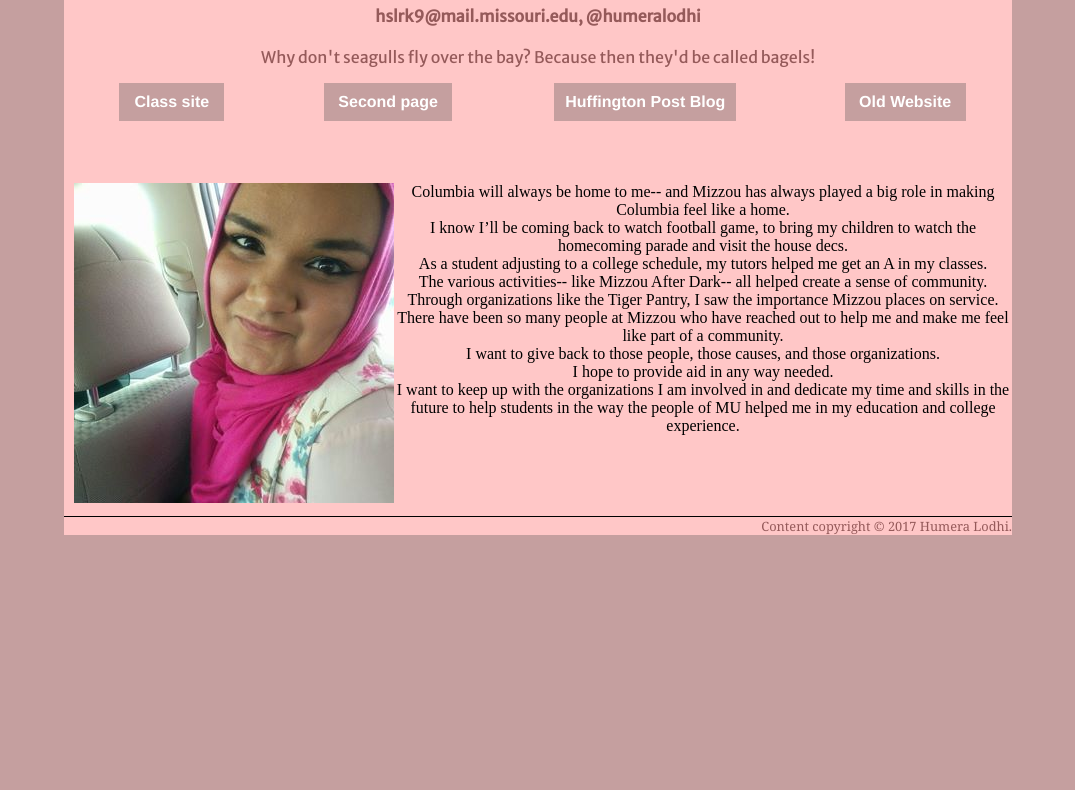
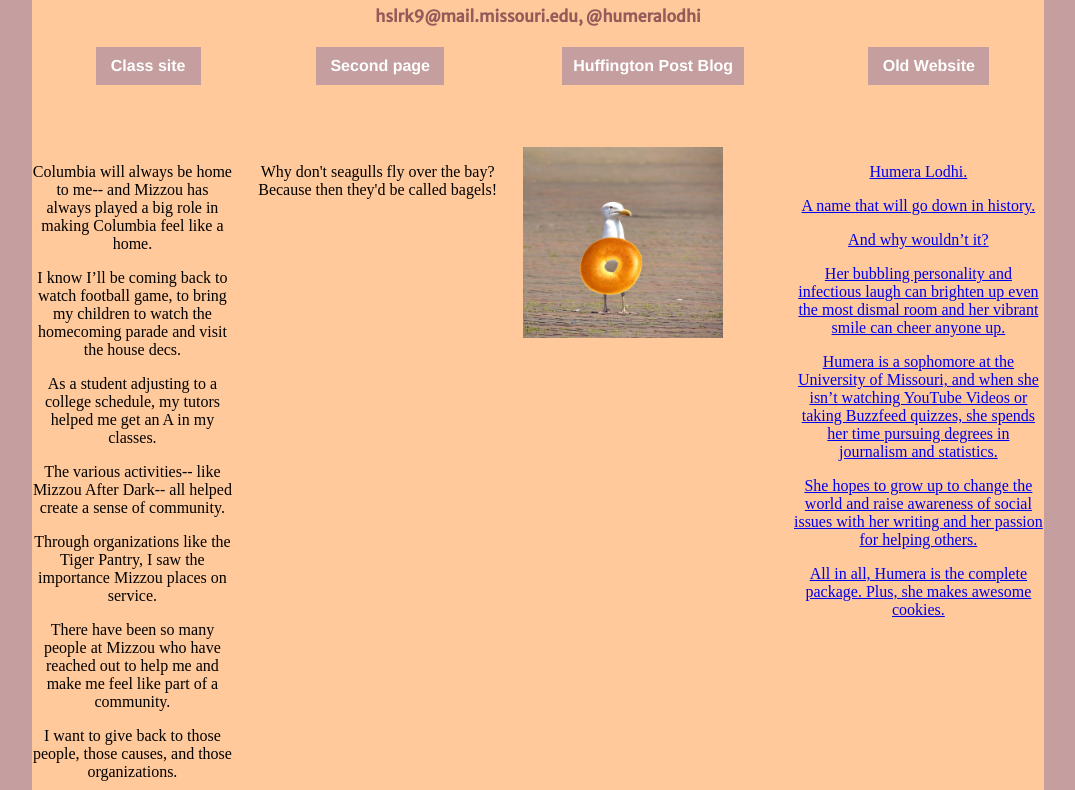
Before and after one commit to J4502-fs17/humeralodhi, a plain HTML site: page index.html in a window 1280 px wide. Shown: the part 77-867 px from the top of the page, without its empty margins (102-1177 px from the left). Before the commit the page ends 800 px from the top, so only its background shows below. Drawn offline with Linux system fonts and the light colour scheme.

Commit message:
Added grid

```diff
--- /dev/null
+++ b/grid.css
@@ -0,0 +1,94 @@
+.title {
+  display: flex;
+  justify-content: space-between;
+}
+
+
+
+article {
+  margin-bottom: 0.7em;
+  border-bottom: 1px solid #ccc;
+}
+
+article:last-of-type {
+  border-bottom: none;
+}
+
+
+
+
+img{
+	border-style: none;
+	width: 200px;
+}
+
+#joke{
+	color: #0f721a;
+	font-weight: bold;
+	font-size: 1.2em;
+}
+
+#container{
+    width: 80%;
+    background-color: #ffc99b;
+    margin: 0 auto;
+    text-align:center;
+}
+
+
+
+
+
+image {
+    display: block;
+}
+@media screen and (min-width:800px) {
+    img {
+    float:left;
+    }
+
+
+
+@media screen and (min-width:1000px) {
+  article {
+    display: grid;
+    grid-template-columns: 200px 1fr 1fr;
+    grid-gap: 20px;
+    grid-template-areas:
+        "a b b"
+				"c c d"
+				"e e e";
+  }
+
+
+.joke {
+	grid-area: a;
+}
+
+.aboutme {
+	grid-area: c;
+}
+
+.extrainformation {
+	grid-area: e;
+}
+
+.image{
+	grid-area: d;
+}
+
+.bagull {
+	grid-area: b;
+}
+}
+@media screen and (min-width:1200px) {
+  article {
+    display: grid;
+    grid-template-columns: 200px 1fr 1fr 1fr;
+    grid-gap: 20px;
+    grid-template-areas:
+        ". a b ."
+        ". c c d"
+        "e e e e";
+  }
+}
--- a/index.html
+++ b/index.html
@@ -3,34 +3,37 @@
   <head>
     <meta http-equiv="content-type"
     content="text/html; charset=utf-8"/>
+    <meta name="viewport" content="width=device-width, initial-scale=1.0">
       <link rel="stylesheet" type="text/css" href="styles.css">
       <link rel="stylesheet" href="flexbox.css">
+      <link rel="stylesheet" href="grid.css">
       <link href="https://fonts.googleapis.com/css?family=Merriweather+Sans" rel="stylesheet">
       <link href="https://fonts.googleapis.com/css?family=Merriweather" rel="stylesheet">
       <title>Humera's Website</title>
-        </head>
+  </head>
   <body>
 
     <div id="container">
       <div id="header">
         <h1>Humera Lodhi</h1>
         <h4>hslrk9@mail.missouri.edu, @humeralodhi</h4>
-        <p>Why don't seagulls fly over the bay? Because then they'd be called bagels!</p>
+        <div class="container">
+            <div><a href="https://github.com/J4502-fs17">Class site</a></div>
+            <div><a href="page2.html">Second page</a></li></div>
+            <div><a href="http://www.huffingtonpost.com/author/humeraslodhi-373">Huffington Post Blog</a></div>
+            <div><a href="oldwebsite.html">Old Website</a></div>
+        </div>
       </div>
 
-      <div class="container">
-          <div><a href="https://github.com/J4502-fs17">Class site</a></div>
-          <div><a href="page2.html">Second page</a></li></div>
-          <div><a href="http://www.huffingtonpost.com/author/humeraslodhi-373">Huffington Post Blog</a></div>
-          <div><a href="oldwebsite.html">Old Website</a></div>
-        </div>
+      <article>
+      <section class="joke">
+        <p>Why don't seagulls fly over the bay? Because then they'd be called bagels!</p>
+      </section>
+      <section class="bagull">
+      <img src="jokepic.jpg" alt="A seagull with a bagel"/>
+      </section>
 
-        <div class="imagetext">
-          <a href="mailto:hslrk9@mail.missouri.edu">
-            <img src="humeralodho.jpg"
-            alt="Picture of Humera Lodhi"/>
-          </a>
-          <div class="text">
+      <section class="about me">
             <p>Columbia will always be home to me-- and Mizzou has always played a big role in making Columbia feel like a home.</p>
             <p>I know I’ll be coming back to watch football game, to bring my children to watch the homecoming parade and visit the house decs.</p>
             <p>As a student adjusting to a college schedule, my tutors helped me get an A in my classes.</p>
@@ -40,8 +43,24 @@
             <p>I want to give back to those people, those causes, and those organizations.</p>
             <p> I hope to provide aid in any way needed.</p>
             <p>I want to keep up with the organizations I am involved in and dedicate my time and skills in the future to help students in the way the people of MU helped me in my education and college experience.</p>
-          </div>
-    </div>
+      </section>
+      <section class="image">
+          <a href="mailto:hslrk9@mail.missouri.edu">
+            <img src="humeralodho.jpg"
+            alt="Picture of Humera Lodhi"/>
+      </section>
+
+      <section class="extra information">
+        <p>Humera Lodhi.</p>
+        <p>A name that will go down in history.</p>
+        <p>And why wouldn’t it?</p>
+        <p> Her bubbling personality and infectious laugh can brighten up even the most dismal room and her vibrant smile can cheer anyone up. </p>
+        <p>Humera is a sophomore at the University of Missouri, and when she isn’t watching YouTube Videos or taking Buzzfeed quizzes, she spends her time pursuing degrees in journalism and statistics.</p>
+        <p> She hopes to grow up to change the world and raise awareness of social issues with her writing and her passion for helping others.</p>
+        <p> All in all, Humera is the complete package. Plus, she makes awesome cookies.</p>
+      </section>
+    </article>
+
 
       <p id="footer">Content copyright &copy; 2017 Humera Lodhi.</p>
     </div>
```
Also changed, not shown: jokepic.jpg (added).
